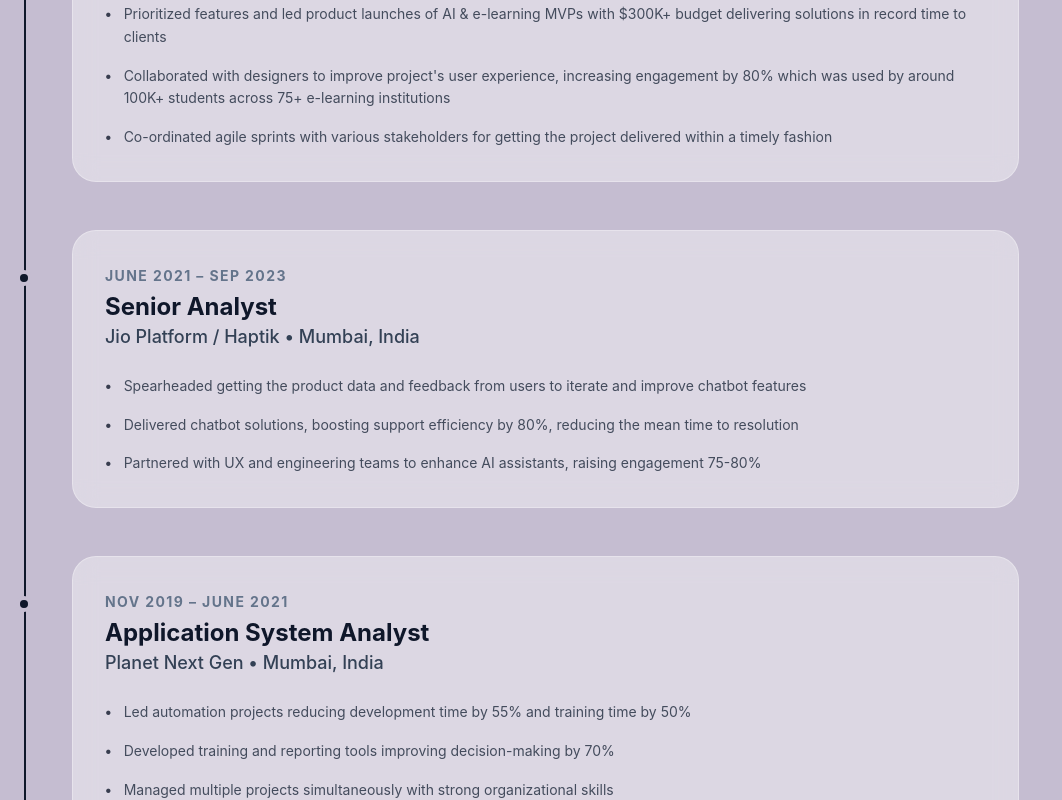
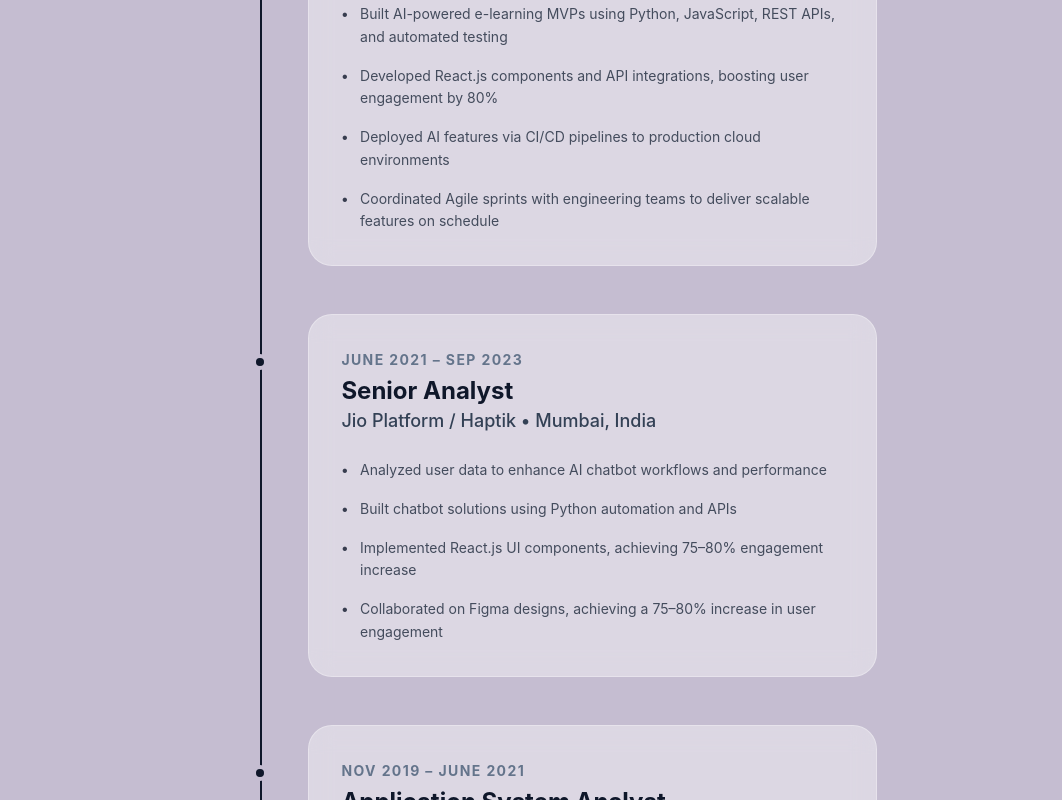
Before and after one commit to vinitaporlekar/portfolio, a React (Vite) app: page / in a window 1280 px wide. Shown: the part 2840-3640 px from the top of the page, without its empty margins (0-1062 px from the left). Built offline with nearby package versions, Linux system fonts and the light colour scheme.

Commit message:
added some experience

```diff
--- a/src/components/Experience.jsx
+++ b/src/components/Experience.jsx
@@ -9,9 +9,10 @@ const Experience = ({ isVisible }) => {
       period: "Oct 2023 – Mar 2025",
       color: "bg-purple-500",
       highlights: [
-        "Prioritized features and led product launches of AI & e-learning MVPs with $300K+ budget delivering solutions in record time to clients",
-        "Collaborated with designers to improve project's user experience, increasing engagement by 80% which was used by around 100K+ students across 75+ e-learning institutions",
-        "Co-ordinated agile sprints with various stakeholders for getting the project delivered within a timely fashion"
+        "Built AI-powered e-learning MVPs using Python, JavaScript, REST APIs, and automated testing",
+        "Developed React.js components and API integrations, boosting user engagement by 80%",
+        "Deployed AI features via CI/CD pipelines to production cloud environments",
+        "Coordinated Agile sprints with engineering teams to deliver scalable features on schedule"
       ]
     },
     {
@@ -21,9 +22,10 @@ const Experience = ({ isVisible }) => {
       period: "June 2021 – Sep 2023",
       color: "bg-blue-400",
       highlights: [
-        "Spearheaded getting the product data and feedback from users to iterate and improve chatbot features",
-        "Delivered chatbot solutions, boosting support efficiency by 80%, reducing the mean time to resolution",
-        "Partnered with UX and engineering teams to enhance AI assistants, raising engagement 75-80%"
+        "Analyzed user data to enhance AI chatbot workflows and performance",
+        "Built chatbot solutions using Python automation and APIs",
+        "Implemented React.js UI components, achieving 75–80% engagement increase",
+        "Collaborated on Figma designs, achieving a 75–80% increase in user engagement"
       ]
     },
     {
@@ -33,9 +35,8 @@ const Experience = ({ isVisible }) => {
       period: "Nov 2019 – June 2021",
       color: "bg-rose-400",
       highlights: [
-        "Led automation projects reducing development time by 55% and training time by 50%",
-        "Developed training and reporting tools improving decision-making by 70%",
-        "Managed multiple projects simultaneously with strong organizational skills"
+      "Built Python automation tools, reducing development time by 55% and training time by 50%",
+      "Developed reporting dashboards, improving decision-making efficiency by 70%"
       ]
     }
   ];
```
